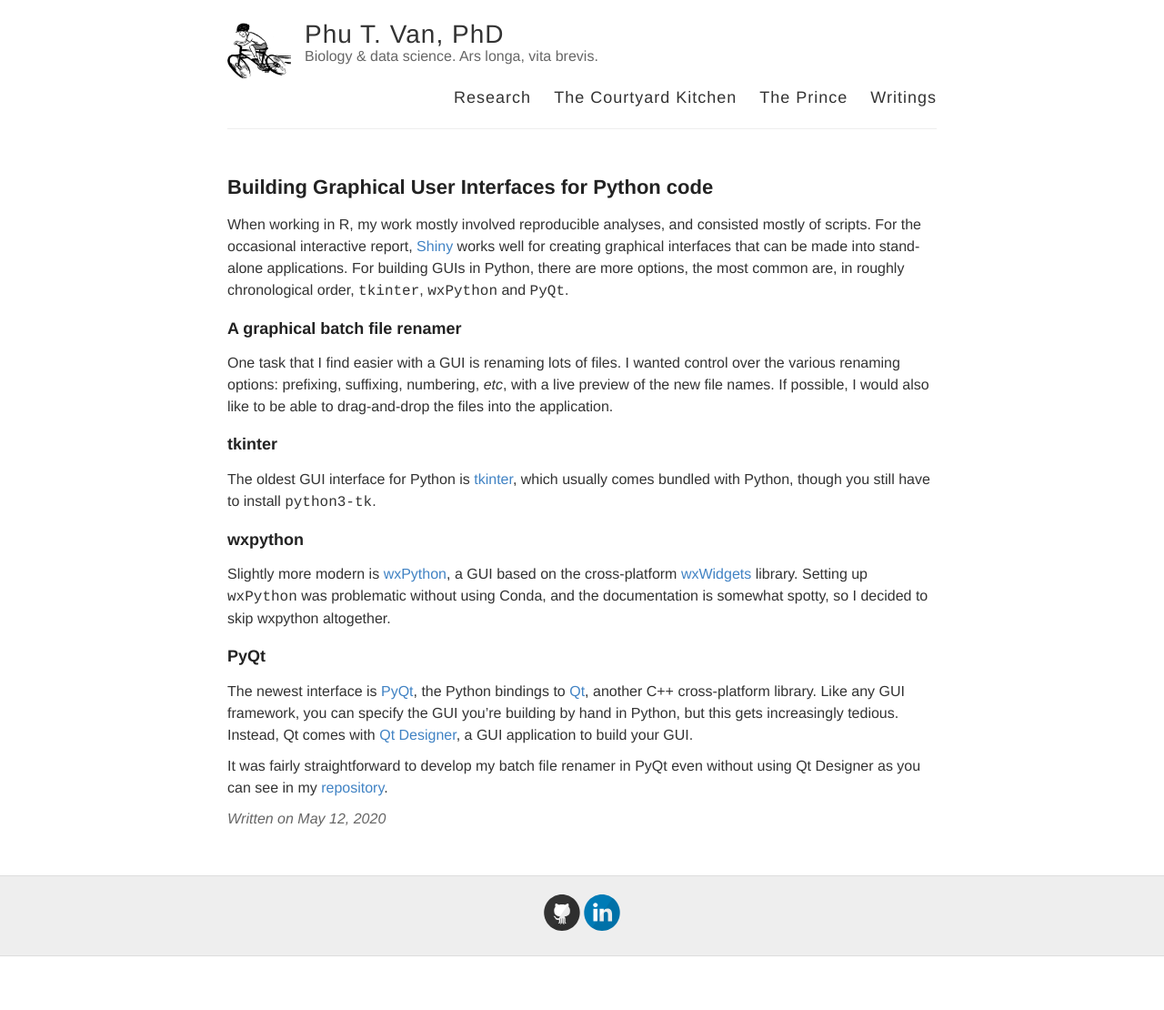
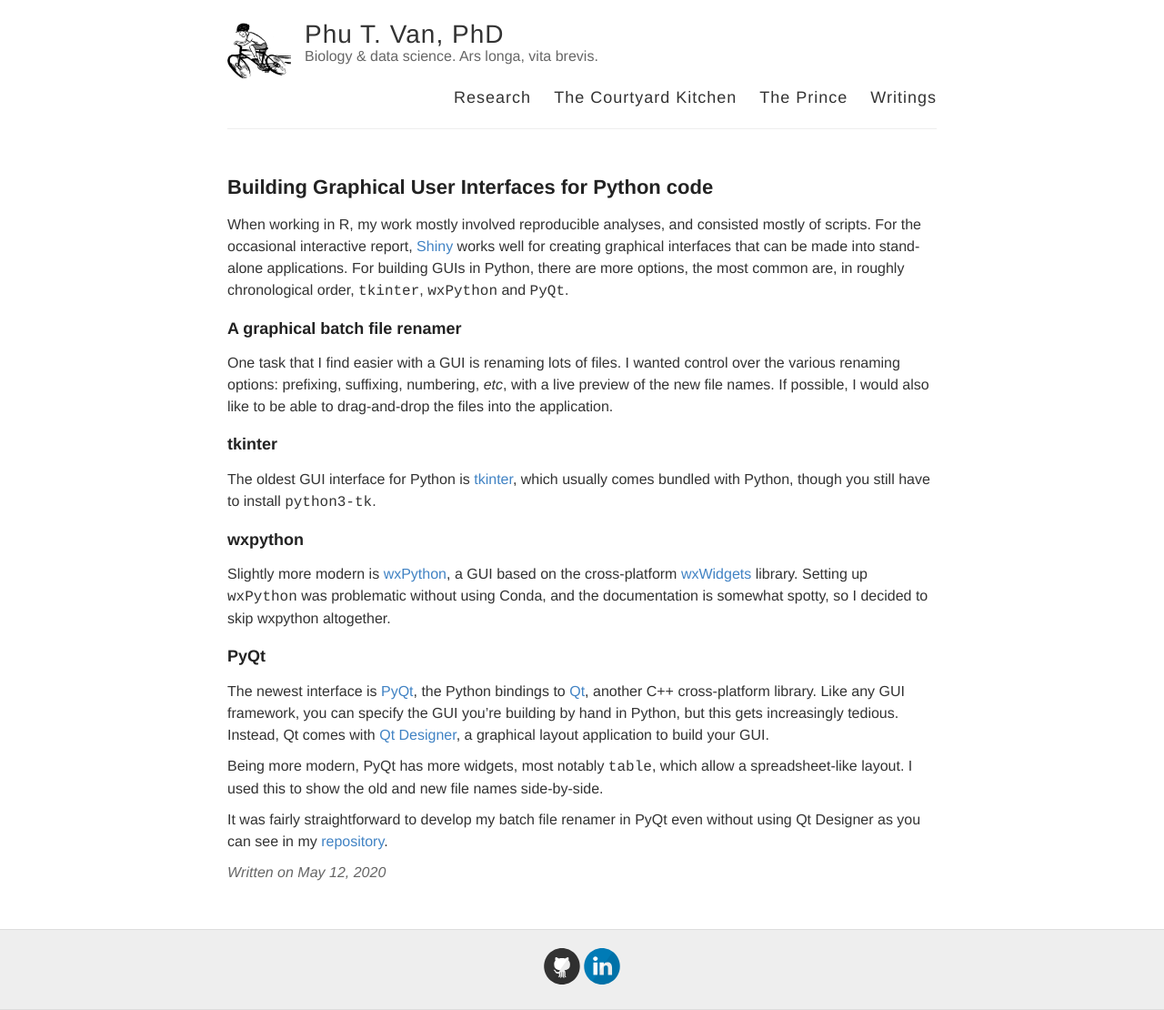
Before and after one commit to ptvan/ptvan.github.io, a Jekyll site: the page built from _posts/2020-05-12-Python-GUIs.md, in a window 1280 px wide. Shown: the whole page at 91% size. Built offline with Jekyll 4.4.1, drawn with Linux system fonts in a browser that asks for light colours; before the commit the page ends 1051 px from its top, so only the background shows below that.

Commit message:
expanded PyQt section

```diff
--- a/_posts/2020-05-12-Python-GUIs.md
+++ b/_posts/2020-05-12-Python-GUIs.md
@@ -20,6 +20,8 @@ Setting up `wxPython` was problematic without using Conda, and the documentation
 
 ### PyQt
 
-The newest interface is [PyQt](https://wiki.python.org/moin/PyQt), the Python bindings to [Qt](https://www.qt.io/), another C++ cross-platform library. Like any GUI framework, you can specify the GUI you're building by hand in Python, but this gets increasingly tedious. Instead, Qt comes with [Qt Designer](https://doc.qt.io/qt-5/qtdesigner-manual.html), a GUI application to build your GUI.
+The newest interface is [PyQt](https://wiki.python.org/moin/PyQt), the Python bindings to [Qt](https://www.qt.io/), another C++ cross-platform library. Like any GUI framework, you can specify the GUI you're building by hand in Python, but this gets increasingly tedious. Instead, Qt comes with [Qt Designer](https://doc.qt.io/qt-5/qtdesigner-manual.html), a graphical layout application to build your GUI.
+
+Being more modern, PyQt has more widgets, most notably `table`, which allow a spreadsheet-like layout. I used this to show the old and new file names side-by-side.
 
 It was fairly straightforward to develop my batch file renamer in PyQt even without using Qt Designer as you can see in my [repository](https://github.com/ptvan/batchRenamer).
```
